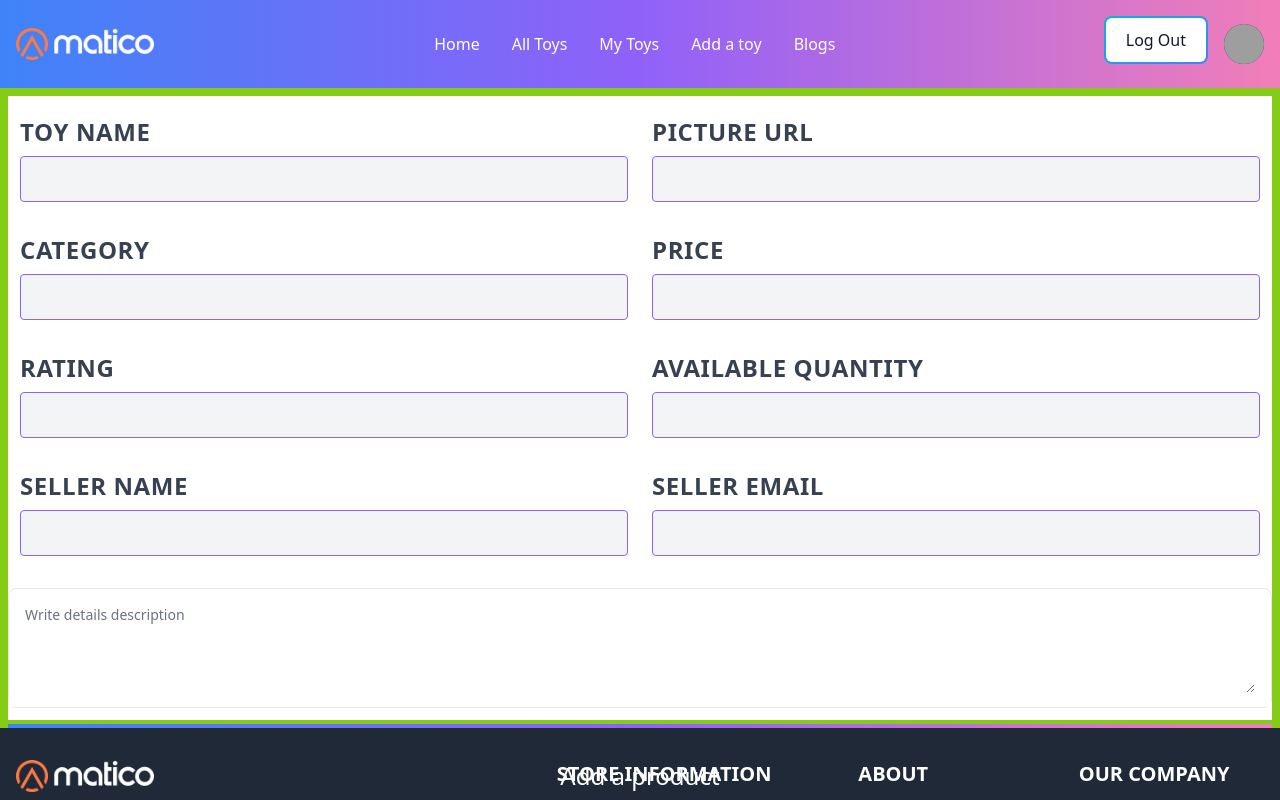
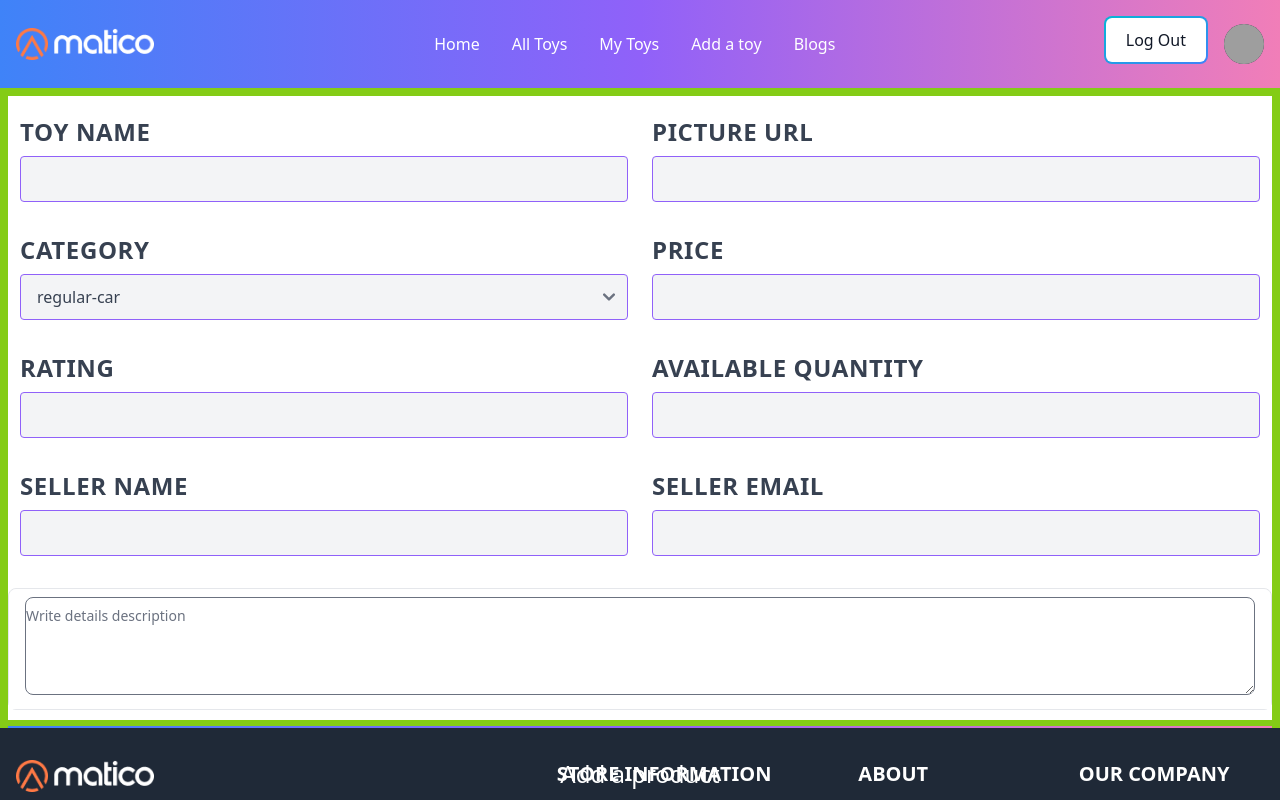
Before and after one commit to oliullah05/Toy-MarketPlace-Client-Site, a React (Vite) app: page /addtoy in a window 1280 px wide. Shown: the top 800 px of the page. Built offline with nearby package versions, Linux system fonts and the light colour scheme; no server answers; sample sign-in values are in the browser's storage; grey boxes are pictures that could not be loaded.

Commit message:
add a toy design done

```diff
--- a/src/Pages/Account/LogIn.jsx
+++ b/src/Pages/Account/LogIn.jsx
@@ -13,7 +13,7 @@ const location = useLocation();
 
  const from = location.state?.from?.pathname || "/"
 
-console.log("from",from);
+// console.log("from",from);
   const handleGoogleLogIn =()=>{
     logInByGoogle()
     .then((result) => {
--- a/src/Pages/AddAToy/AddAToy.jsx
+++ b/src/Pages/AddAToy/AddAToy.jsx
@@ -38,7 +38,11 @@ const AddAToy = () => {
           <label className="block text-2xl uppercase tracking-wide text-gray-700  font-bold mb-2" >
             Category
           </label>
-          <input {...register("category")} className="appearance-none block w-full bg-gray-100 text-gray-700 border border-purple-500 rounded py-3 px-4 mb-3 leading-tight focus:outline-none focus:bg-white" id="grid-first-name" type="text"  />
+          <select className="appearance-none block w-full bg-gray-100 text-gray-700 border border-purple-500 rounded py-3 px-4 mb-3 leading-tight focus:outline-none focus:bg-white" {...register("category")}>
+        <option value="regular-car">regular-car</option>
+        <option value="sports-car">sports-car</option>
+        <option value="remote-car">remote-car</option>
+      </select>
 
         </div>
         <div className="w-full md:w-1/2 px-3 mb-6 md:mb-0">
@@ -108,15 +112,15 @@ const AddAToy = () => {
         <div className="w-full mb-4 border border-gray-200 rounded-lg bg-gray-50 dark:bg-gray-700 dark:border-gray-600">
           <div className="px-4 py-2 bg-white rounded-t-lg dark:bg-gray-800">
             <label className="sr-only">Your comment</label>
-            <textarea {...register("details")} id="comment" rows="4" className="w-full px-0 text-sm text-gray-900 bg-white border-0 dark:bg-gray-800 focus:ring-0 dark:text-white dark:placeholder-gray-400" placeholder="Write details description" required></textarea>
+            <textarea {...register("details")} id="comment" rows="4" className="w-full px-0 text-sm text-gray-900 bg-white border-1 rounded-lg dark:bg-gray-800 focus:ring-0 dark:text-white dark:placeholder-gray-400" placeholder="Write details description" ></textarea>
           </div>
 
         </div>
       </section>
 
-<section className="bg-gradient-to-r from-blue-500 via-purple-500 to-pink-400 py-9 text-center text-white ">
-  <input  className="text-2xl" type="submit" value="Add a product" />
-</section>
+
+  <input type="submit" className="text-2xl bg-gradient-to-r from-blue-500 via-purple-500 to-pink-400 py-8 text-center text-white block w-full"  value="Add a product" />
+
 
 
 
```
